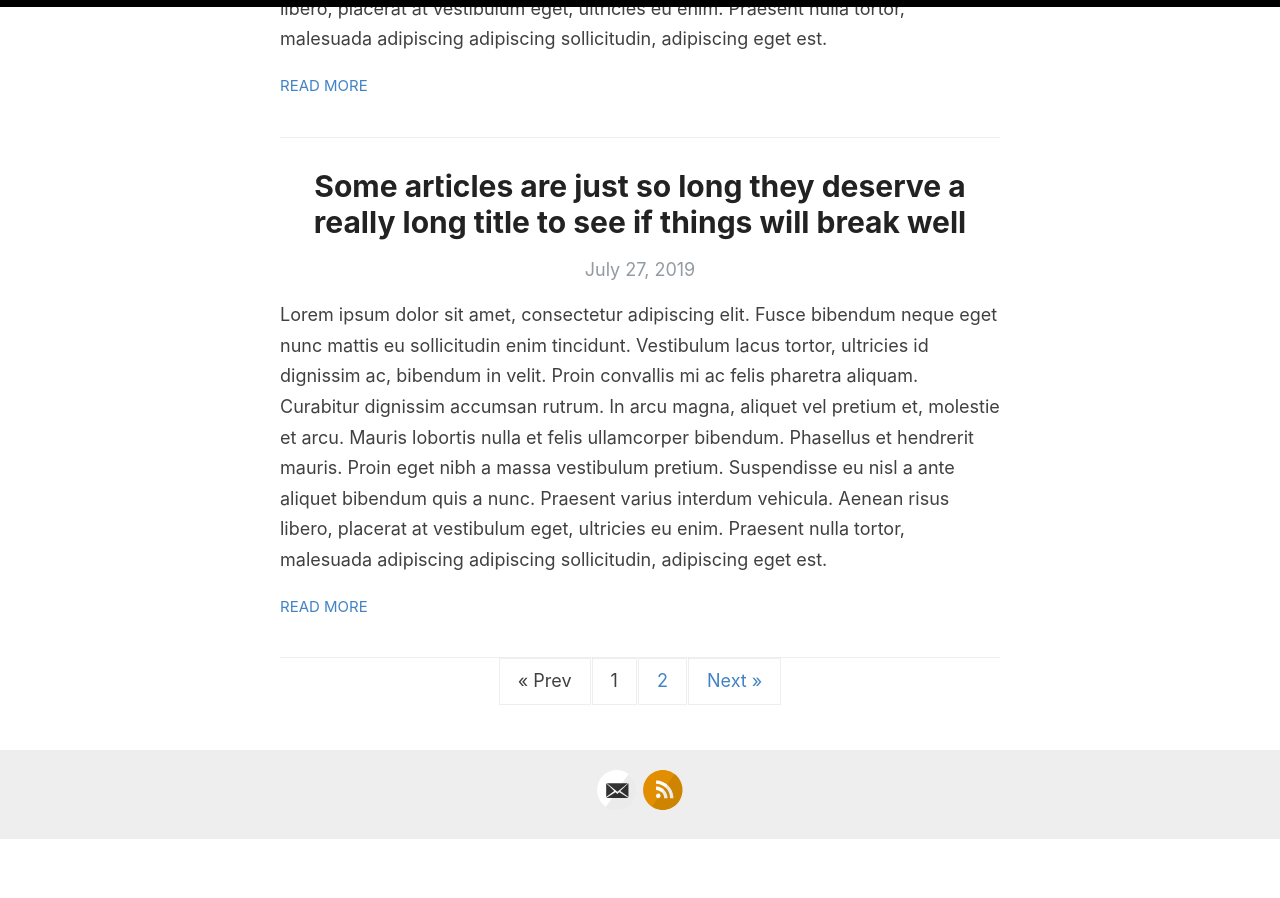
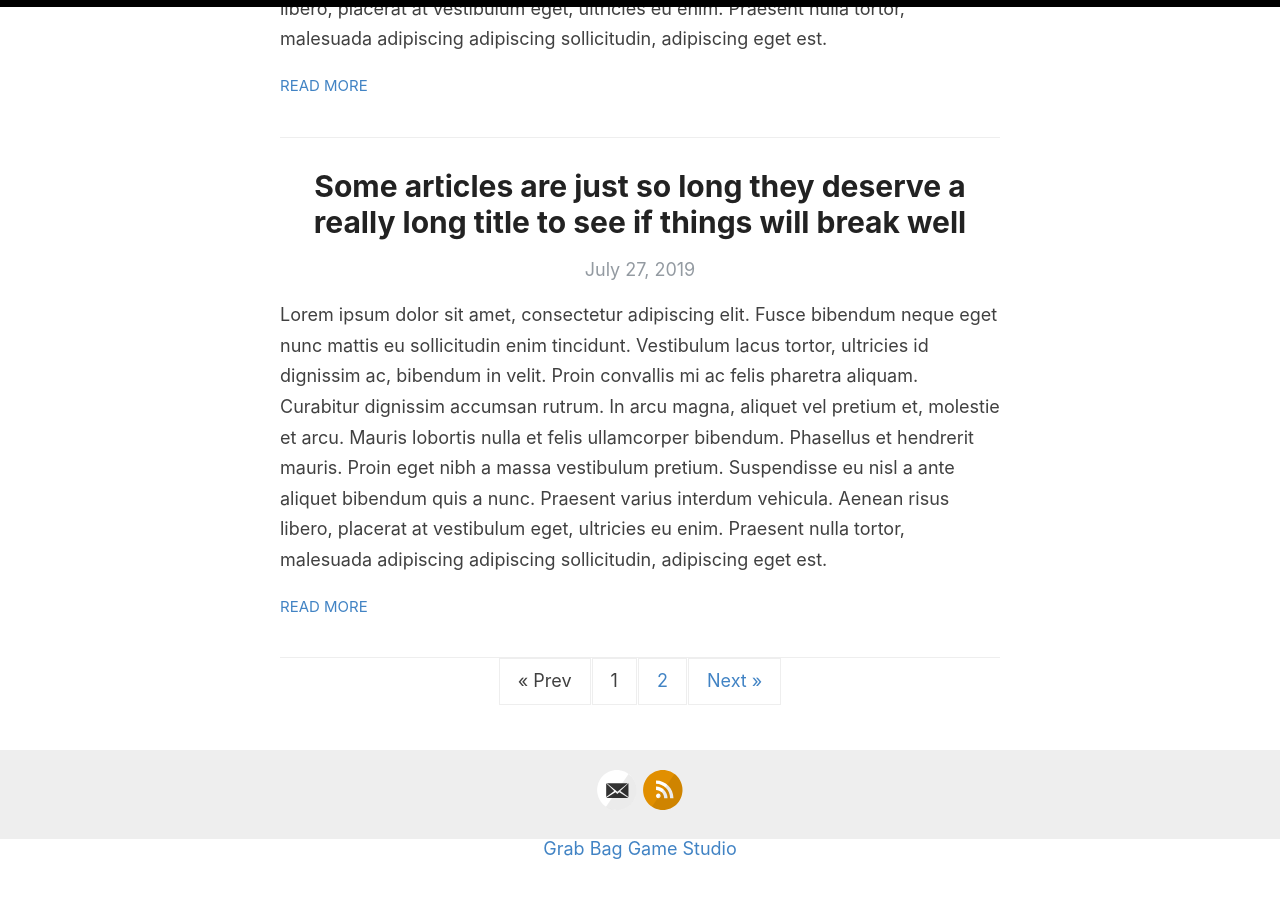
Before and after one commit to GrabBagGameStudio/GrabBagGameStudio.github.io, a Jekyll site: the page built from index.html, in a window 1280 px wide and 900 px high, scrolled down 1624 px. Built offline with Jekyll 4.4.1, drawn with Linux system fonts in a browser that asks for light colours; the list of posts is cut into pages by our own code; before the commit the page ends 2463 px from its top, so only the background shows below that.

Commit message:
Footer URL

```diff
--- a/_config.yml
+++ b/_config.yml
@@ -12,7 +12,7 @@ author: Grab Bag Game Studio
 description: Dev Blog
 
 # URL of your avatar or profile pic (you could use your GitHub profile pic)
-avatar: /images/reverie.png
+avatar: /images/favicon.png
 
 #
 # Flags below are optional
@@ -35,6 +35,8 @@ footer-links:
   googleplus: # anything in your profile username that comes after plus.google.com/
   playconsole:
 
+footer_url: http://grabbaggamestudio.com
+footer_name: Grab Bag Game Studio
 
 # Enter your Disqus shortname (not your username) to enable commenting on posts
 # You can find your shortname on the Settings page of your Disqus account
--- a/_layouts/default.html
+++ b/_layouts/default.html
@@ -46,6 +46,7 @@
         <div class="container">
           <footer class="footer">
             {% include svg-icons.html %}
+            <p class="copyright"><a href="{{ site.footer_url }}/">{{ site.footer_name }}</a></p>
           </footer>
         </div>
       </div>
```
